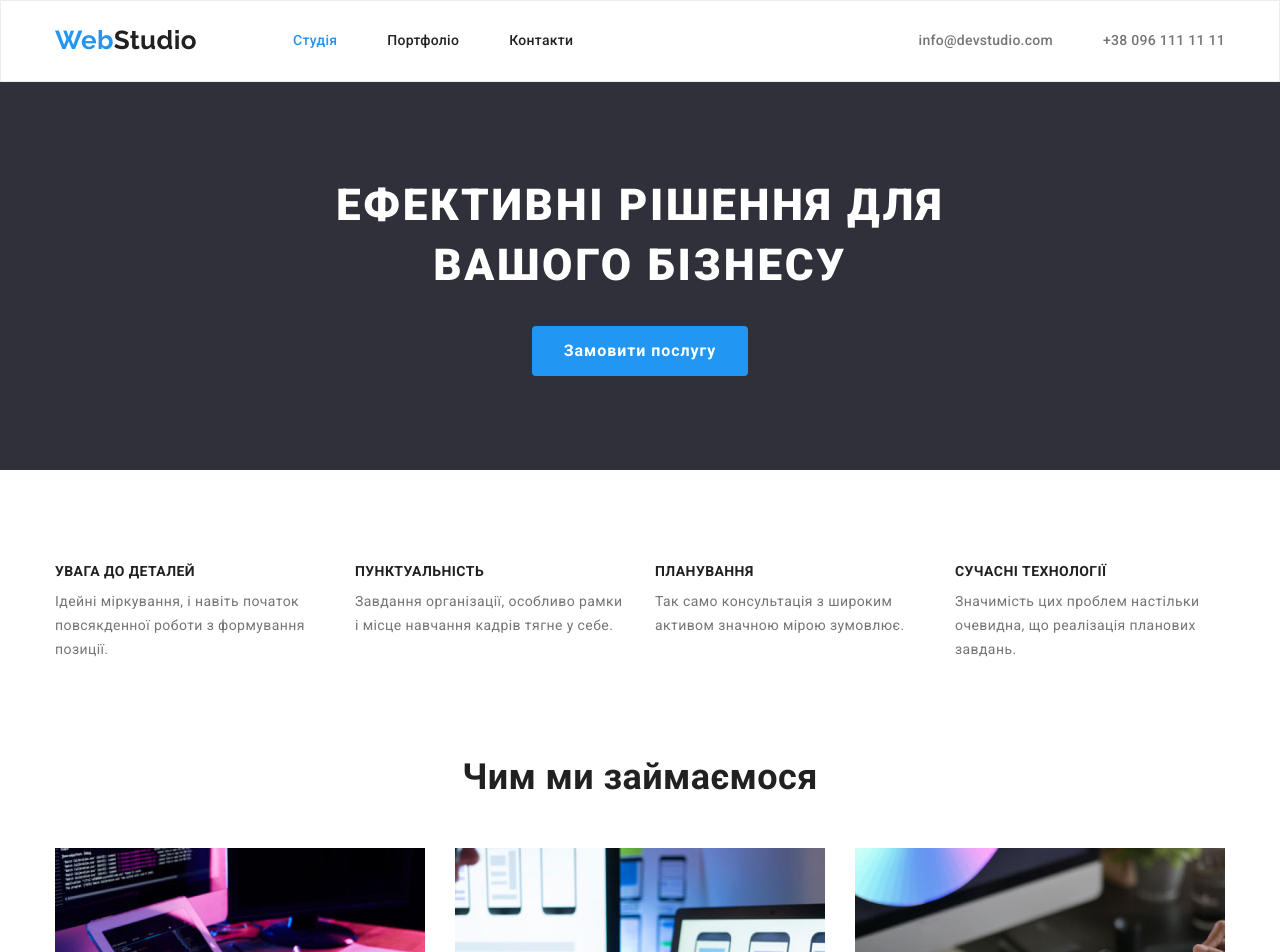
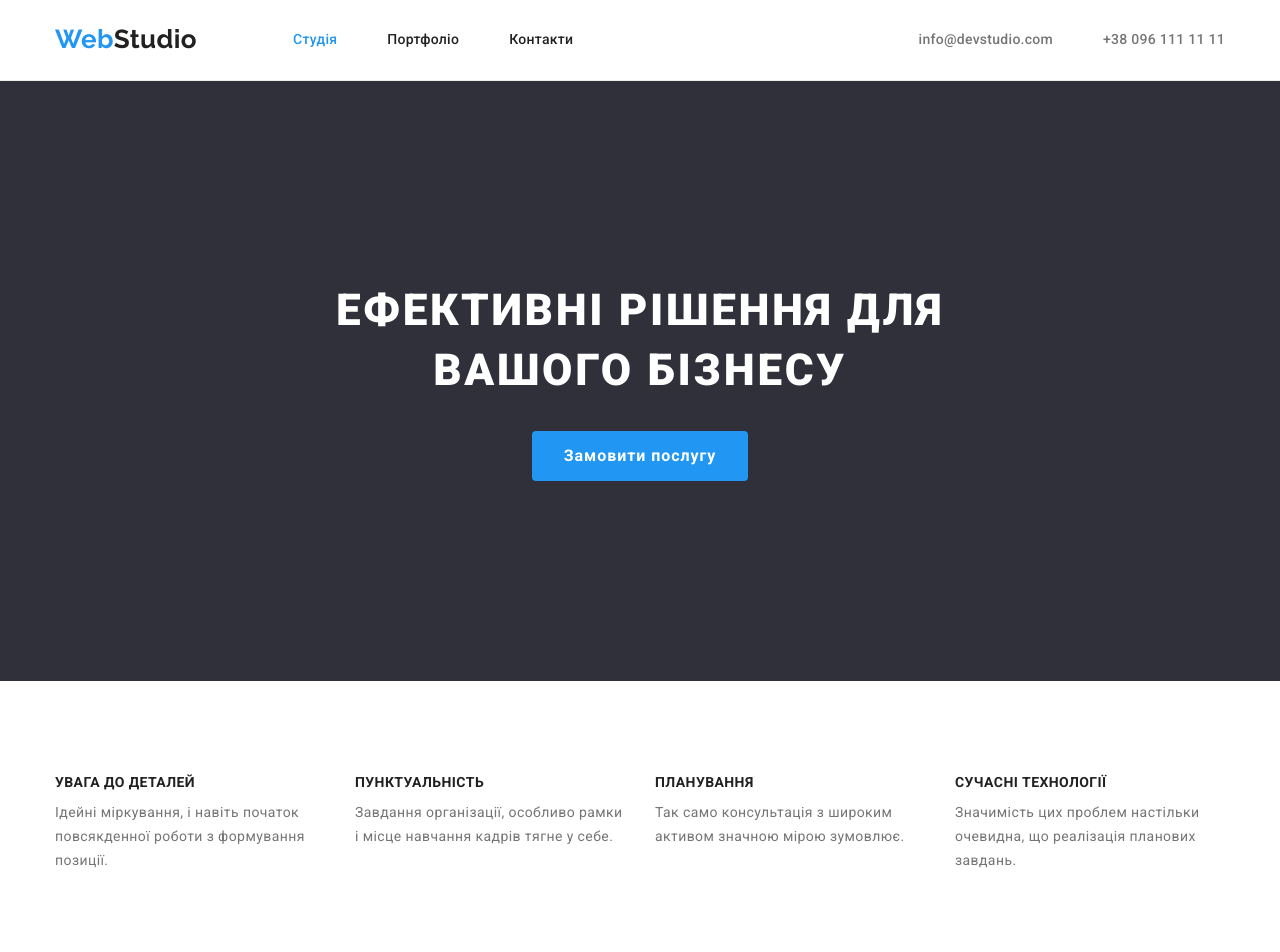
Before and after one commit to HannaTkachenko2204/goit-markup-hw-08, a plain HTML site: page index.html in a window 1280 px wide. Shown: the top 952 px of the page. Drawn offline with nearby package versions, Linux system fonts and the light colour scheme.

Commit message:
Коррекція

```diff
--- a/css/styles.css
+++ b/css/styles.css
@@ -65,7 +65,7 @@ img {
 
 .bg-color {
     background-color: var(--color-secondary);
-    border: 1px solid #ECECEC;
+    border-bottom: 1px solid #ECECEC;
 }
 
 .header-menu {
@@ -186,6 +186,11 @@ img {
     background-color: var(--color-dark-fon);
 }
 
+.hero-pd {
+    padding-top: 200px;
+    padding-bottom: 200px;
+}
+
 .hero-title {
     display: block;
     margin-top: 0;
@@ -291,7 +296,7 @@ img {
 }
 
 .section-title {
-    padding-bottom: 50px;
+    margin-bottom: 50px;
 
     font-weight: 700;
     font-size: 36px;
@@ -377,7 +382,7 @@ img {
 .portfolio-nav {
     display: flex;
     justify-content: center;
-    padding-bottom: 50px;
+    margin-bottom: 50px;
 }
 
 .portfolio-nav .list+.list {
--- a/index.html
+++ b/index.html
@@ -52,7 +52,7 @@
     </header>
     <main>
       <!--section1-->
-      <section class="section hero-bgcolor">
+      <section class="hero-pd hero-bgcolor">
         <div class="container">
           <h1 class="hero-title">Ефективні рішення для вашого бізнесу</h1>
           <button class="button" type="button">Замовити послугу</button>
```
